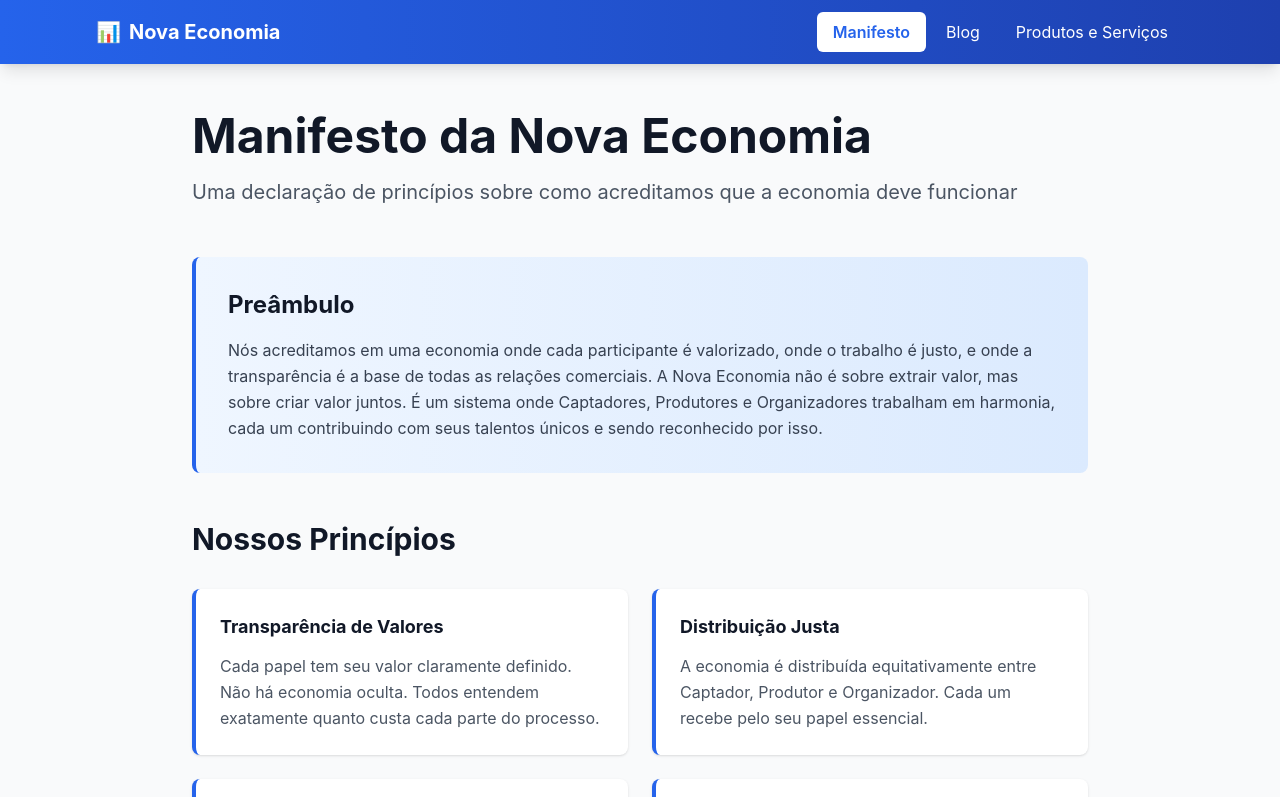
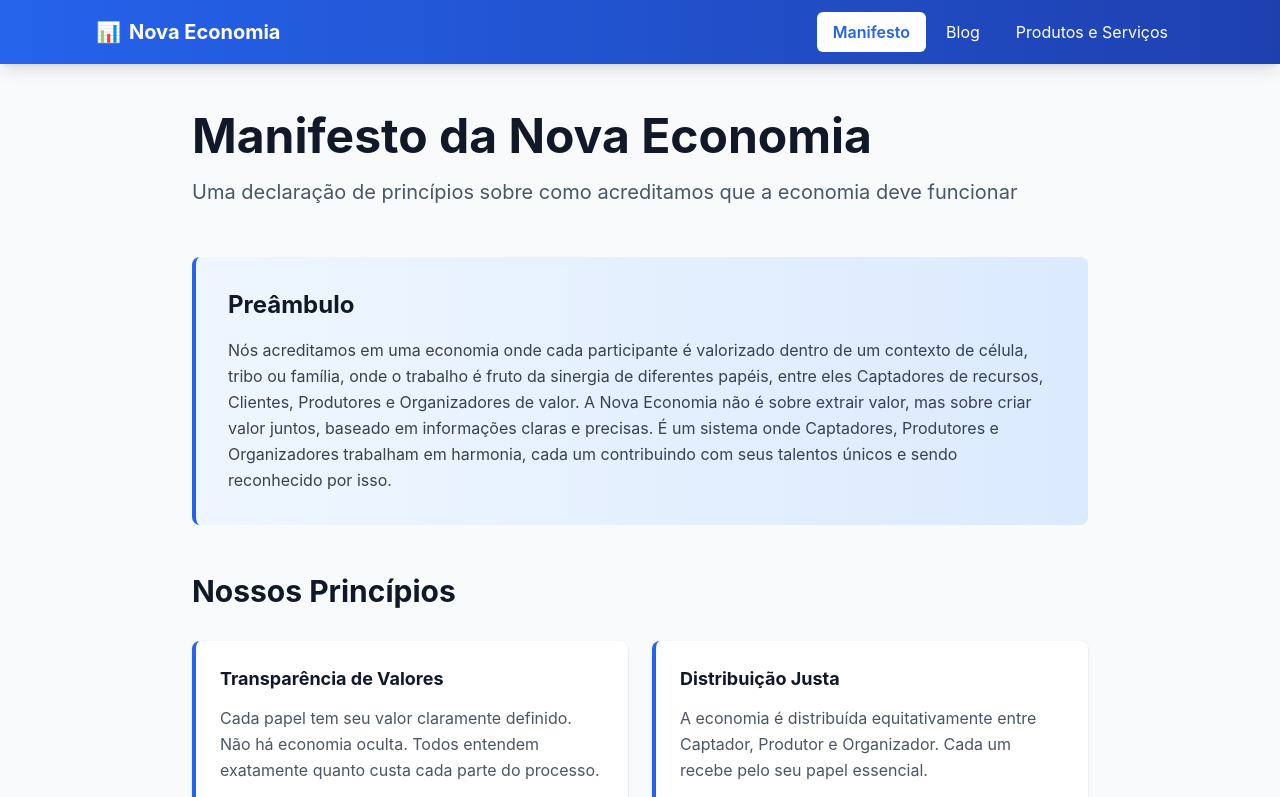
Before and after one commit to ehrigoni/site-economy, a Next.js app in the folder site-economy/: page /manifesto in a window 1280 px wide. Shown: the top 797 px of the page. Built offline with nearby package versions, Linux system fonts and the light colour scheme.

Commit message:
refactor: atualizar texto do preâmbulo do manifesto

```diff
--- a/site-economy/src/app/manifesto/page.tsx
+++ b/site-economy/src/app/manifesto/page.tsx
@@ -43,10 +43,7 @@ export default function ManifestoPage() {
         <section className="mb-12 bg-gradient-to-r from-blue-50 to-blue-100 p-8 rounded-lg border-l-4 border-blue-600">
           <h2 className="text-2xl font-bold text-gray-900 mb-4">Preâmbulo</h2>
           <p className="text-gray-700 leading-relaxed">
-            Nós acreditamos em uma economia onde cada participante é valorizado, onde o trabalho é justo,
-            e onde a transparência é a base de todas as relações comerciais. A Nova Economia não é sobre extrair valor,
-            mas sobre criar valor juntos. É um sistema onde Captadores, Produtores e Organizadores trabalham em harmonia,
-            cada um contribuindo com seus talentos únicos e sendo reconhecido por isso.
+            Nós acreditamos em uma economia onde cada participante é valorizado dentro de um contexto de célula, tribo ou família, onde o trabalho é fruto da sinergia de diferentes papéis, entre eles Captadores de recursos, Clientes, Produtores e Organizadores de valor. A Nova Economia não é sobre extrair valor, mas sobre criar valor juntos, baseado em informações claras e precisas. É um sistema onde Captadores, Produtores e Organizadores trabalham em harmonia, cada um contribuindo com seus talentos únicos e sendo reconhecido por isso.
           </p>
         </section>
 
```
